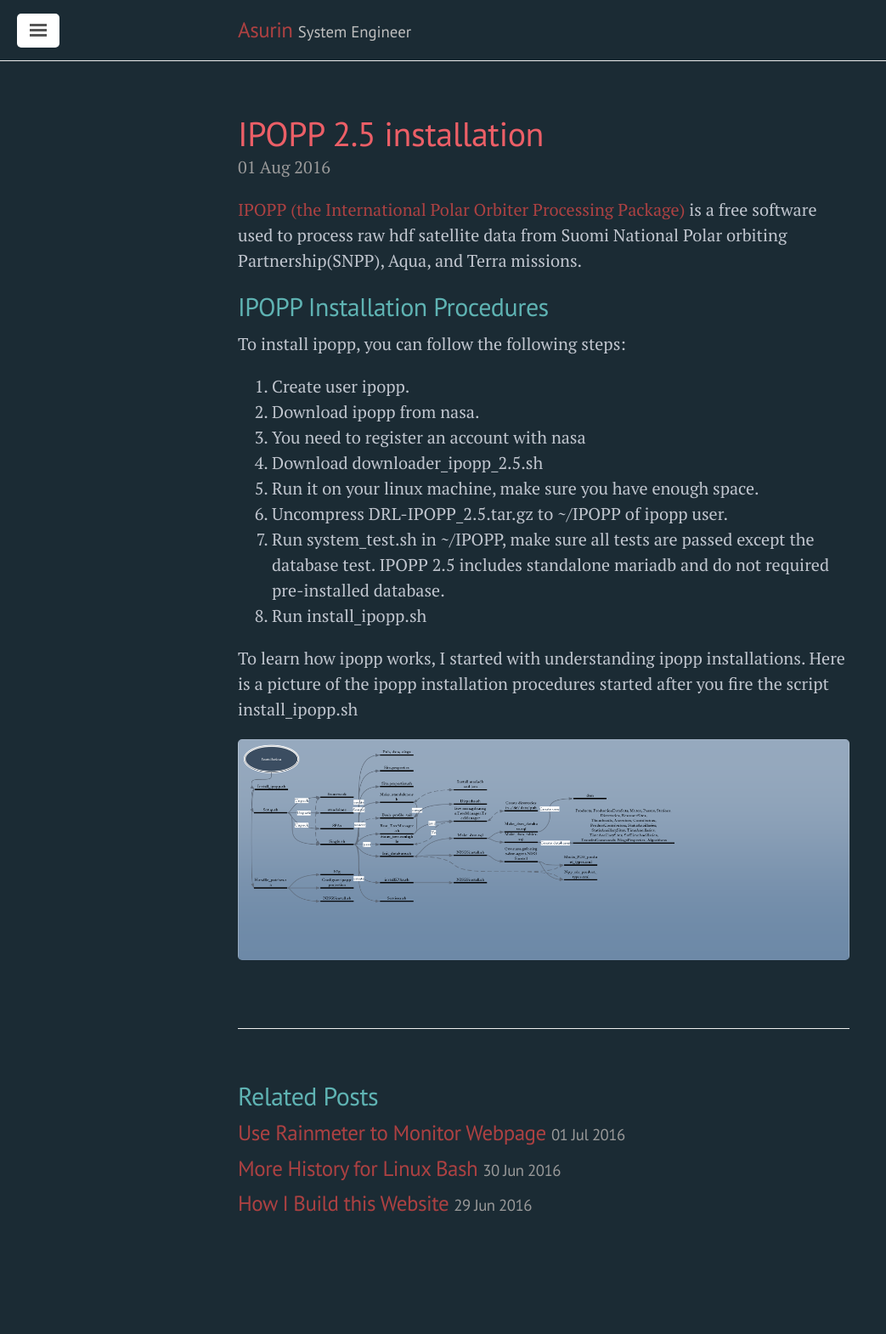
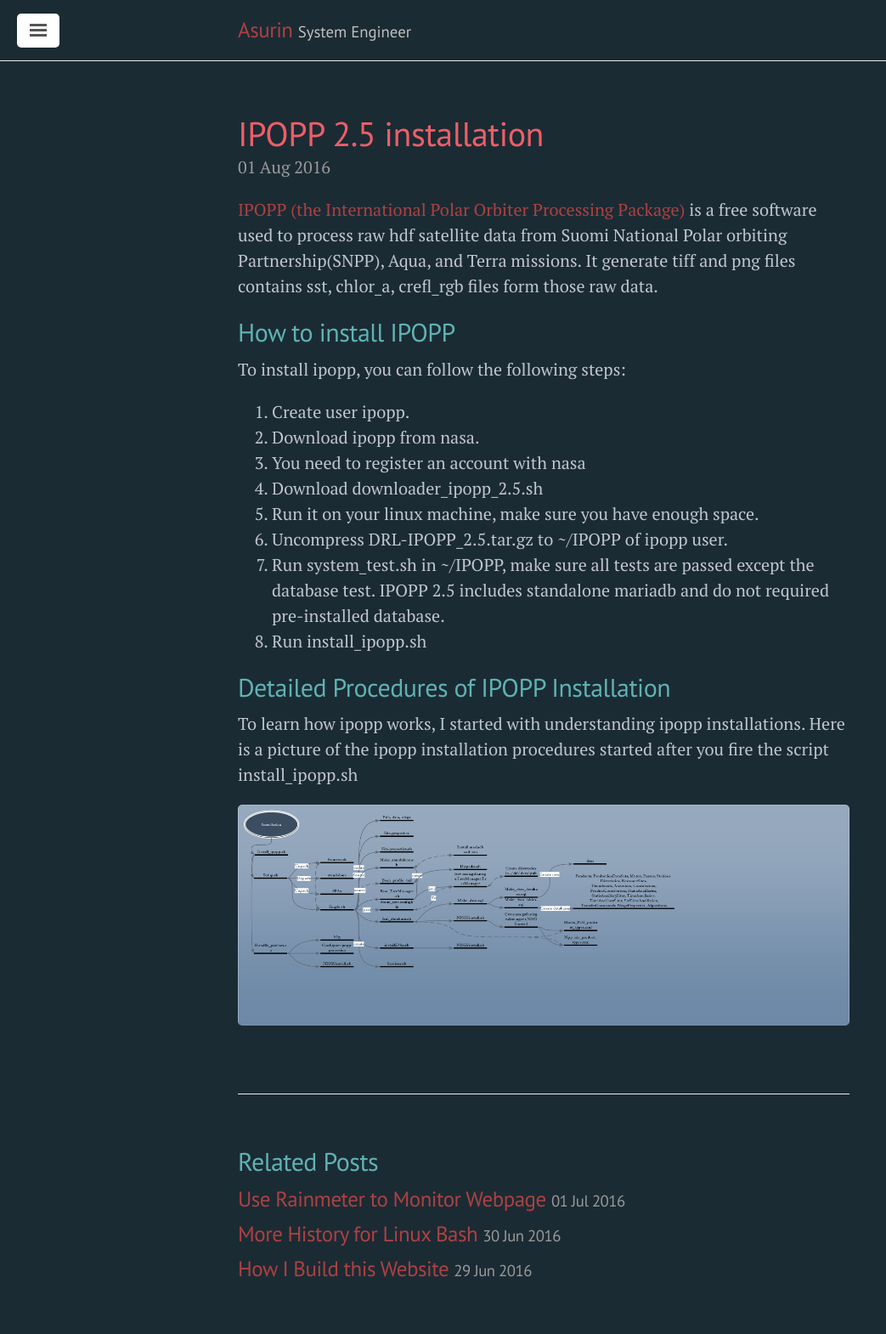
Before and after one commit to asurinsaka/asurinsaka.github.io, a Jekyll site: the page built from _posts/2016-08-01-IPOPP-Installation.md, in a window 1280 px wide. Shown: the whole page at 85% size, without its empty margins (0-1043 px from the left). Built offline with Jekyll 4.4.1, drawn with Linux system fonts in a browser that asks for light colours; before the commit the page ends 1492 px from its top, so only the background shows below that.

Commit message:
ipopp installation

```diff
--- a/_posts/2016-08-01-IPOPP-Installation.md
+++ b/_posts/2016-08-01-IPOPP-Installation.md
@@ -6,9 +6,12 @@
 
 [IPOPP (the International Polar Orbiter Processing Package)](https://directreadout.sci.gsfc.nasa.gov/?id=dspContent&cid=68)
 is a free software used to process raw hdf satellite data from Suomi National
- Polar orbiting Partnership(SNPP), Aqua, and Terra missions.
+ Polar orbiting Partnership(SNPP), Aqua, and Terra missions. It generate tiff
+ and png files contains sst, chlor_a, crefl_rgb files form those raw data.
 
-## IPOPP Installation Procedures
+
+## How to install IPOPP
+<!--break-->
 To install ipopp, you can follow the following steps:
 
 1. Create user ipopp.
@@ -22,6 +25,8 @@
     pre-installed database.
 5. Run install_ipopp.sh
 
+##  Detailed Procedures of IPOPP Installation
+
 To learn how ipopp works, I started with understanding ipopp installations. Here
 is a picture of the ipopp installation procedures started after you fire the
 script install_ipopp.sh
```
Also changed, not shown: _posts/2016-07-01-use-rainmeter-to-monitor-webpage.md (+2 -2 lines), 4 other files.
